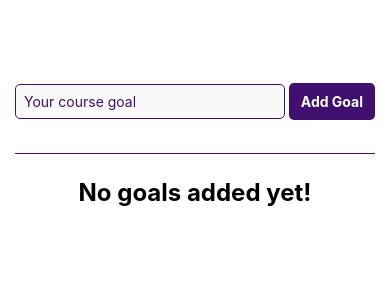
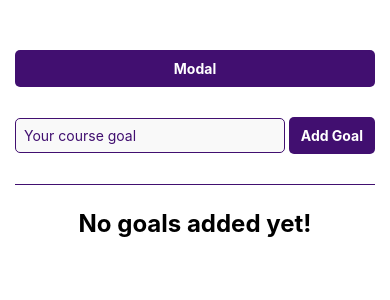
Before and after one commit to rubatista/RNcourse, a React Native app: screen / in a window 390 px wide. Shown: the top 300 px of the page. Built offline with nearby package versions, Linux system fonts and the light colour scheme.

Commit message:
add funcionality to close modal

```diff
--- a/App.js
+++ b/App.js
@@ -1,10 +1,19 @@
 import { useState } from 'react';
-import { StyleSheet, Text, View, FlatList } from 'react-native';
+import { StyleSheet, Text, View, FlatList, Pressable } from 'react-native';
 import GoalItem from './components/GoalItem';
 import GoalInput from './components/GoalInput';
 
 export default function App() {
+  const [modalIsVisible, setModalIsVisible] = useState(false);
   const [goals, setGoals] = useState([]);
+
+  function startAddGoalModalHandler() {
+    setModalIsVisible(true);
+  }
+
+  function endAddGoalModalHandler() {
+    setModalIsVisible(false);
+  }
 
   function addGoalHandler(enteredGoal) {
     if (enteredGoal.trim().length === 0) {
@@ -14,6 +23,8 @@ export default function App() {
       ...currentGoals,
       { text: enteredGoal, id: Math.random().toString() }
     ]);
+
+    endAddGoalModalHandler();
   }
 
   function deleteGoalHandler(id) {
@@ -24,7 +35,14 @@ export default function App() {
 
   return (
     <View style={styles.appContainer}>
-      <GoalInput onAddGoal={addGoalHandler} />
+      <Pressable style={styles.button} onPress={startAddGoalModalHandler}>
+        <Text style={styles.buttonText}>Modal</Text>
+      </Pressable>
+      <GoalInput
+        onAddGoal={addGoalHandler}
+        visible={modalIsVisible}
+        onCancel={endAddGoalModalHandler}
+      />
       <View style={styles.goalsContainer}>
         <Text style={styles.title}>
           {goals.length === 0 ? 'No goals added yet!' : 'GOALS'}
@@ -65,5 +83,16 @@ const styles = StyleSheet.create({
     fontWeight: 'bold',
     marginBottom: 12,
     textAlign: 'center'
+  },
+  button: {
+    backgroundColor: '#410f70ff',
+    paddingVertical: 10,
+    paddingHorizontal: 12,
+    borderRadius: 5,
+    alignItems: 'center'
+  },
+  buttonText: {
+    color: 'white',
+    fontWeight: 'bold'
   }
 });
--- a/components/GoalInput.js
+++ b/components/GoalInput.js
@@ -1,4 +1,11 @@
-import { StyleSheet, View, TextInput, Text, Pressable } from 'react-native';
+import {
+  StyleSheet,
+  View,
+  TextInput,
+  Text,
+  Pressable,
+  Modal
+} from 'react-native';
 import { useState } from 'react';
 
 function GoalInput(props) {
@@ -14,6 +21,27 @@ function GoalInput(props) {
   }
 
   return (
+    <>
+      <Modal visible={props.visible} animationType='slide'>
+        <View style={styles.inputContainerModal}>
+          <TextInput
+            style={styles.textInput}
+            placeholder='Your course goal'
+            placeholderTextColor='#410f70ff'
+            onChangeText={goalInputHandler}
+            value={enteredGoal}
+          />
+          <View style={styles.inputContainerModalButton}>
+            <Pressable style={styles.buttonModal} onPress={addGoalHandler}>
+              <Text style={styles.buttonText}>Add Goal</Text>
+            </Pressable>
+
+            <Pressable style={styles.buttonModalClose} onPress={props.onCancel}>
+              <Text style={styles.buttonText}>Cancel</Text>
+            </Pressable>
+          </View>
+        </View>
+      </Modal>
       <View style={styles.inputContainer}>
         <TextInput
           style={styles.textInput}
@@ -26,6 +54,7 @@ function GoalInput(props) {
           <Text style={styles.buttonText}>Add Goal</Text>
         </Pressable>
       </View>
+    </>
   );
 }
 
@@ -40,6 +69,36 @@ const styles = StyleSheet.create({
     marginBottom: 24,
     borderBottomWidth: 1,
     borderBottomColor: '#410f70ff'
+  },
+  inputContainerModal: {
+    flex: 1,
+    flexDirection: 'column',
+    justifyContent: 'center',
+    alignItems: 'center',
+    gap: 16
+  },
+  inputContainerModalButton: {
+    flexDirection: 'column',
+    justifyContent: 'space-between',
+    alignItems: 'center',
+    width: '100%',
+    gap: 5
+  },
+  buttonModal: {
+    width: '75%',
+    backgroundColor: '#410f70ff',
+    paddingVertical: 10,
+    paddingHorizontal: 12,
+    borderRadius: 5,
+    alignItems: 'center'
+  },
+  buttonModalClose: {
+    width: '75%',
+    backgroundColor: '#63249eff',
+    paddingVertical: 10,
+    paddingHorizontal: 12,
+    borderRadius: 5,
+    alignItems: 'center'
   },
   textInput: {
     borderWidth: 1,
```
Lines whose indentation alone changed are shown as unchanged.
